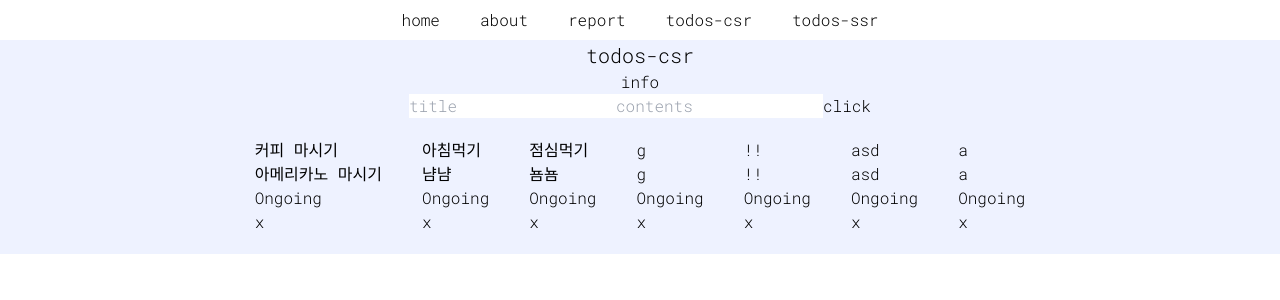
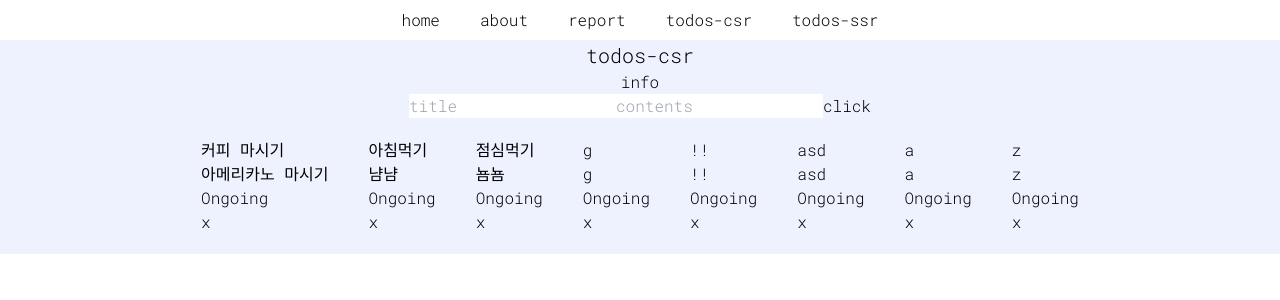
Before and after one commit to aotoyae/next-todo-list-app, a Next.js app: page /todos-csr in a window 1280 px wide. Shown: the top 300 px of the page. Built offline with nearby package versions, Linux system fonts and the light colour scheme; data requests are answered from the project's data file.

Commit message:
Add: companyInfo route 추가

```diff
--- a/db.json
+++ b/db.json
@@ -46,6 +46,12 @@
       "title": "a",
       "contents": "a",
       "isDone": false
+    },
+    {
+      "id": "e9cb",
+      "title": "z",
+      "contents": "z",
+      "isDone": false
     }
   ]
 }
--- /dev/null
+++ b/src/app/api/company/route.ts
@@ -0,0 +1,14 @@
+export async function GET(request: Request) {
+  const response = await fetch('http://localhost:4000/company');
+  const companyInfo = await response.json();
+
+  if (!companyInfo) {
+    return new Response('Todo is not found', {
+      status: 404,
+    });
+  }
+
+  return Response.json({
+    companyInfo,
+  });
+}
--- a/src/app/todos-csr/page.tsx
+++ b/src/app/todos-csr/page.tsx
@@ -16,7 +16,7 @@ function TodosPage() {
   } = useQuery({
     queryKey: ['todos'],
     queryFn: async () => {
-      const response = await fetch('http://localhost:3000/api');
+      const response = await fetch('http://localhost:3000/api/todos');
       const { todos } = await response.json();
 
       return todos;
@@ -25,12 +25,12 @@ function TodosPage() {
 
   const newTodoMudation = useMutation({
     mutationFn: async (newTodo: newTodo) => {
-      const response = await fetch('http://localhost:3000/api', {
+      const response = await fetch('http://localhost:3000/api/todos', {
         method: 'POST',
         headers: { 'Content-Type': 'application/json' },
         body: JSON.stringify(newTodo),
       });
-      // const { todo } = await response.json();
+
       const todo = await response.json();
       return todo;
     },
```
Also changed, not shown: src/app/api/todos/route.ts (renamed from src/app/api/route.ts).
